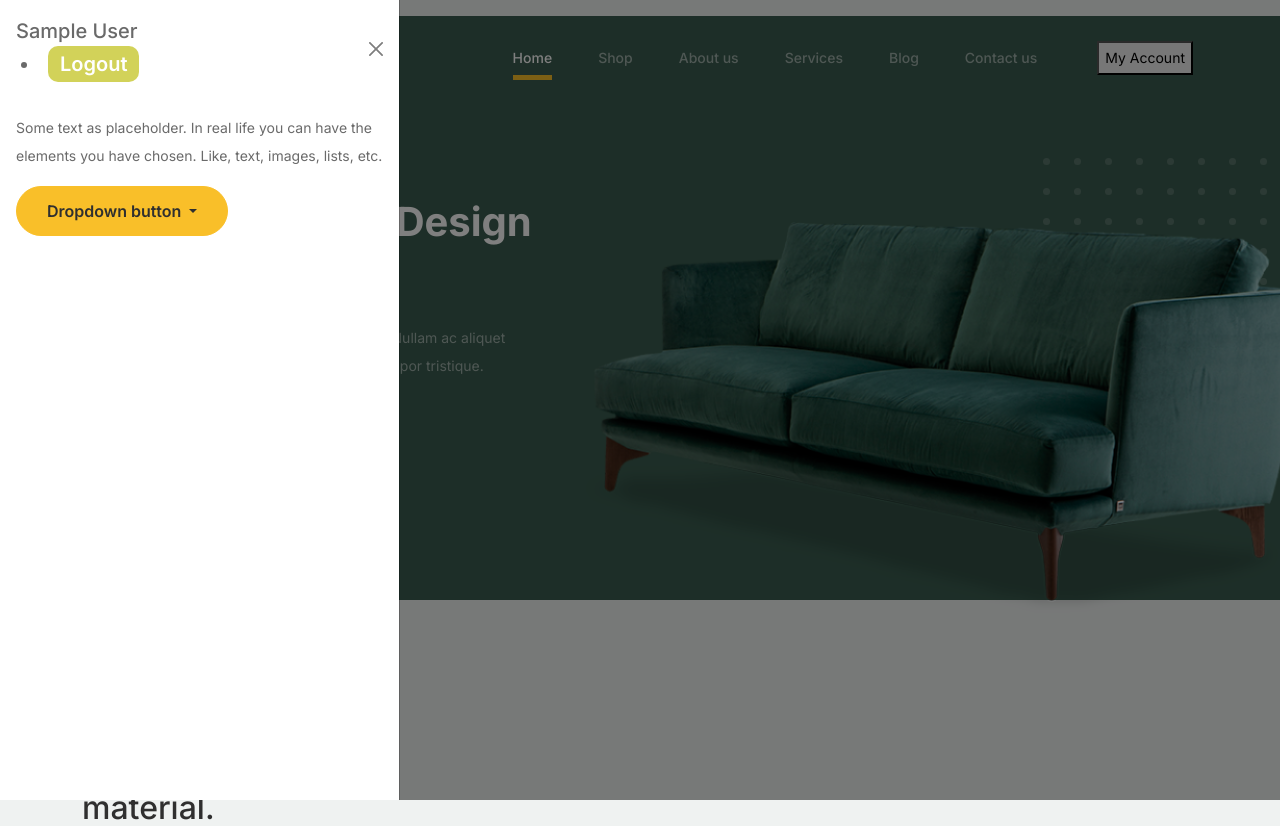
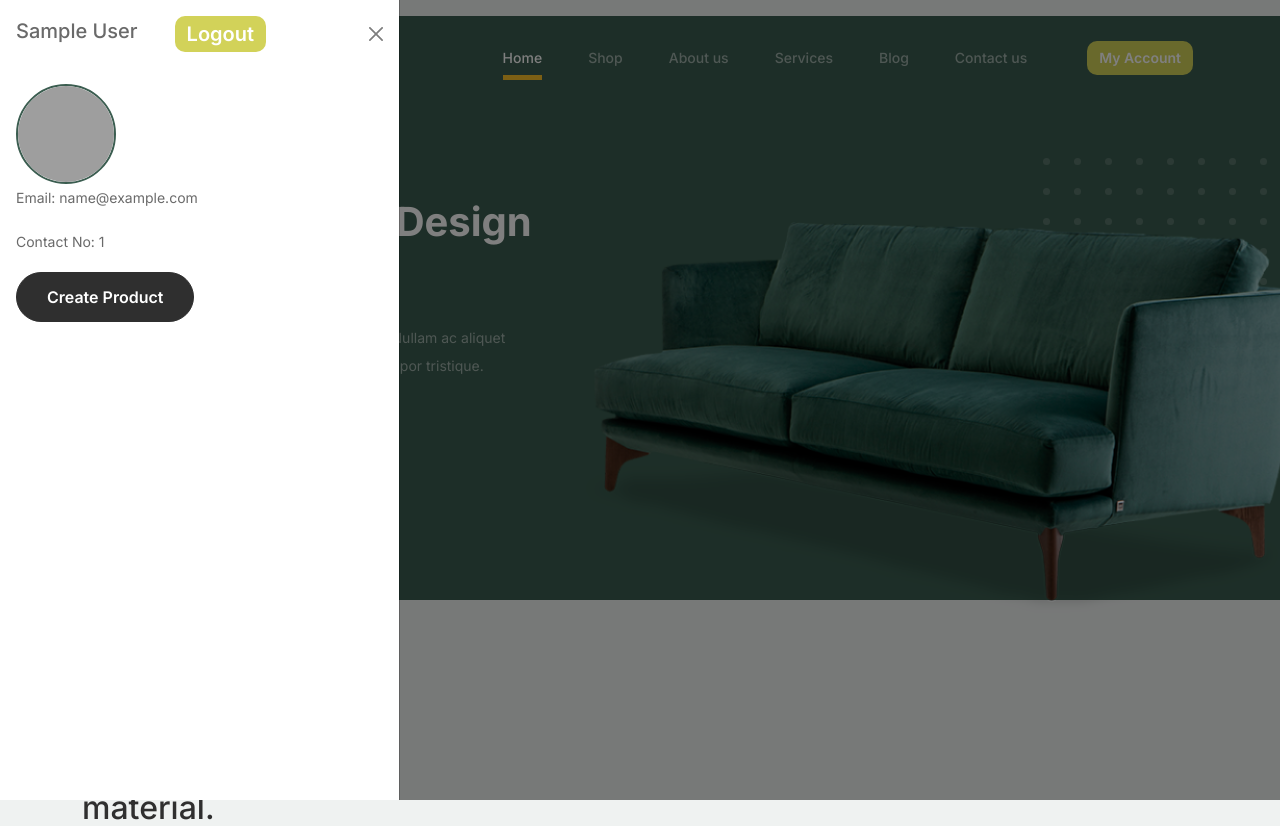
Before and after one commit to azadkumaranand/furni, a PHP site: page /furni/index.php in a window 1280 px wide, after a click on "My Account"; the page is wider, and only the part inside the window is pictured. Shown: the top 826 px of that part. Run offline with PHP 8.4, Linux system fonts and the light colour scheme; the visitor is signed in with stand-in values (Sample User, id 1); data that the repository does not hold is empty; grey boxes are pictures that could not be loaded.

Commit message:
create product by vender-user

```diff
--- a/header.php
+++ b/header.php
@@ -21,7 +21,7 @@ var_dump($current_file);
 
 ?>
 <style>
-    .loginbtn{
+.loginbtn {
     background: #316478;
     border-radius: 10px;
     border: none;
@@ -29,13 +29,20 @@ var_dump($current_file);
     padding: 4px 12px 4px 13px;
     font-weight: 600;
 }
-    .signbtn{
+
+.signbtn {
     background: rgb(210, 210, 89);
     border-radius: 10px;
     border: none;
     color: white;
     padding: 3px 12px 3px 12px;
     font-weight: 600;
+}
+.profileimg img{
+  width: 100px;
+  height: 100px;
+  border-radius: 50%;
+  border: 2px solid #3b5d50;
 }
 </style>
 <!-- Start Header/Navigation -->
@@ -44,7 +51,8 @@ var_dump($current_file);
     <div class="container">
         <a class="navbar-brand" href="index.html">Furni<span>.</span></a>
 
-    <button class="navbar-toggler" type="button" data-bs-toggle="collapse" data-bs-target="#navbarsFurni" aria-controls="navbarsFurni" aria-expanded="false" aria-label="Toggle navigation">
+        <button class="navbar-toggler" type="button" data-bs-toggle="collapse" data-bs-target="#navbarsFurni"
+            aria-controls="navbarsFurni" aria-expanded="false" aria-label="Toggle navigation">
             <span class="navbar-toggler-icon"></span>
         </button>
 
@@ -53,16 +61,27 @@ var_dump($current_file);
                 <li class="<?php echo ($current_file == 'index.php'?'active nav-item':'nav-item' )?>">
                     <a class="nav-link" href="index.php">Home</a>
                 </li>
-            <li class="<?php echo ($current_file == 'shop.php'?'active nav-item':'' )?>" ><a class="nav-link" href="shop.php">Shop</a></li>
-            <li class="<?php echo ($current_file == 'about.php'?'nav-item active':'' )?>" ><a class="nav-link" href="about.php">About us</a></li>
-            <li class="<?php echo ($current_file == 'service.php'?'nav-item active':'' )?>" ><a class="nav-link" href="services.php">Services</a></li>
-            <li class="<?php echo ($current_file == 'blog.php'?'nav-item active':'nav-item' )?>" ><a class="nav-link" href="blog.php">Blog</a></li>
-            <li class="<?php echo ($current_file == 'contact.php'?'nav-item active':'nav-item' )?>" ><a class="nav-link" href="contact.php">Contact us</a></li>
+                <li class="<?php echo ($current_file == 'shop.php'?'active nav-item':'' )?>"><a class="nav-link"
+                        href="shop.php">Shop</a></li>
+                <li class="<?php echo ($current_file == 'about.php'?'nav-item active':'' )?>"><a class="nav-link"
+                        href="about.php">About us</a></li>
+                <li class="<?php echo ($current_file == 'service.php'?'nav-item active':'' )?>"><a class="nav-link"
+                        href="services.php">Services</a></li>
+                <li class="<?php echo ($current_file == 'blog.php'?'nav-item active':'nav-item' )?>"><a class="nav-link"
+                        href="blog.php">Blog</a></li>
+                <li class="<?php echo ($current_file == 'contact.php'?'nav-item active':'nav-item' )?>"><a
+                        class="nav-link" href="contact.php">Contact us</a></li>
             </ul>
+            <?php if(isset($_SESSION['user_name'])){ ?>
+            <ul class="d-flex  mb-md-0" style="list-style: none;">
+                <li style="padding: 0px 5px 0px 5px"><button class="signbtn" data-bs-toggle="offcanvas" data-bs-target="#myaccount"
+                aria-controls="myaccount">My Account</button></li>
+            </ul>
+              <?php }else{ ?>
+            <li style="padding: 0px 5px"><a href="login.php"><button class="loginbtn" type="button">Login</button></a></li>
 
-        <ul class="d-flex  mb-md-0" style="list-style: none;">
-            <li style="padding: 0px 5px 0px 5px"><button  data-bs-toggle="offcanvas" data-bs-target="#myaccount" aria-controls="myaccount">My Account</button></li>
-        </ul>
+            <li style="padding: 0px 5px"><a href="sign.php"><button class="signbtn" type="button">Singin</button></a></li>
+            <?php } ?>
         </div>
     </div>
 
@@ -74,23 +93,71 @@ var_dump($current_file);
 
 <div class="offcanvas offcanvas-start" tabindex="-1" id="myaccount" aria-labelledby="offcanvasExampleLabel">
     <div class="offcanvas-header">
-    <h5 class="offcanvas-title" id="offcanvasExampleLabel"><?php echo $_SESSION['user_name']; ?> <li style="padding: 0px 5px 0px 5px"><a href="logout.php"><button type="button" class="signbtn">Logout</button></a></li></h5>
+        <h5 class="offcanvas-title d-flex" id="offcanvasExampleLabel"><?php echo $_SESSION['user_name']; ?>
+              <ul class="d-flex  mb-md-0" style="list-style: none;">
+                <li style="padding: 0px 5px 0px 5px"><a href="logout.php"><button type="button" class="signbtn">Logout</button></a></li>
+              </ul>
+        </h5>
         <button type="button" class="btn-close" data-bs-dismiss="offcanvas" aria-label="Close"></button>
     </div>
     <div class="offcanvas-body">
         <div>
-      Some text as placeholder. In real life you can have the elements you have chosen. Like, text, images, lists, etc.
+            <div class="profileimg">
+              <img src="<?php echo $_SESSION['profile_img']; ?>" alt="">
             </div>
+           <p>Email: <?php echo $_SESSION['user_email'] ?></p>
+           <p>Contact No: <?php echo $_SESSION['user_phone'] ?></p>
+        </div>
+        <?php
+    if(isset($_SESSION['user_type'])){?>
         <div class="dropdown mt-3">
-      <button class="btn btn-secondary dropdown-toggle" type="button" data-bs-toggle="dropdown">
-        Dropdown button
+            <button class="btn" type="button" data-bs-toggle="modal" data-bs-target="#staticBackdrop">
+                Create Product
             </button>
-      <ul class="dropdown-menu">
-        <li><a class="dropdown-item" href="#">Action</a></li>
-        <li><a class="dropdown-item" href="#">Another action</a></li>
-        <li><a class="dropdown-item" href="#">Something else here</a></li>
-      </ul>
+        </div>
+        <?php } ?>
+
+    </div>
+</div>
+
+<!--off cnavas end -->
+
+<!--create product modal start -->
+
+<!-- Modal -->
+<div class="modal fade" id="staticBackdrop" data-bs-backdrop="static" data-bs-keyboard="false" tabindex="-1" aria-labelledby="staticBackdropLabel" aria-hidden="true">
+  <div class="modal-dialog modal-dialog-centered">
+    <div class="modal-content">
+      <div class="modal-header">
+        <h1 class="modal-title fs-5" id="staticBackdropLabel">Add Product Details</h1>
+        <button type="button" class="btn-close" data-bs-dismiss="modal" aria-label="Close"></button>
+      </div>
+      <form method="post" action="createproduct.php" enctype="multipart/form-data">
+      <div class="modal-body">
+          <div class="mb-3">
+            <label for="name" class="form-label">Product Name</label>
+            <input type="text" class="form-control" name="name" id="name">
+          </div>
+          <div class="mb-3">
+            <label for="price" class="form-label">Product Price</label>
+            <input type="number" class="form-control" name="price" id="price">
+          </div>
+          <div class="mb-3">
+            <label for="desc" class="form-label">Description</label>
+            <input type="text" class="form-control" name="desc" id="desc">
+          </div>
+          <div class="mb-3">
+            <label for="pdimg" class="form-label">Product Image</label>
+            <input type="file" class="form-control" name="pdimg" id="pdimg">
+          </div>
+
+      </div>
+      <div class="modal-footer">
+        <button type="submit" class="btn btn-primary">Create</button>
+      </div>
+      </form>
     </div>
   </div>
 </div>
-<!--off cnavas end -->
+
+<!--create product modal end -->
--- a/login.php
+++ b/login.php
@@ -52,9 +52,10 @@ require "database/connection.php";
                 if($result->num_rows > 0){
                     $row = $result->fetch_assoc();
                     if(password_verify($pass, $row['password'])){
+                        $_SESSION['user_id'] = $row['id'];
                         $_SESSION['user_name'] = $row['name'];
                         $_SESSION['user_email'] = $row['email'];
-                        $_SESSION['user_phone'] = $row['name'];
+                        $_SESSION['user_phone'] = $row['phone'];
                         $_SESSION['profile_img'] = $row['image_url'];
                         $_SESSION['user_type'] = $row['user_type'];
                         header("Location: index.php");
```
Also changed, not shown: createproduct.php (added, +40 -0 lines), productimg/table2png.png (added). Lines whose indentation alone changed are shown as unchanged.
